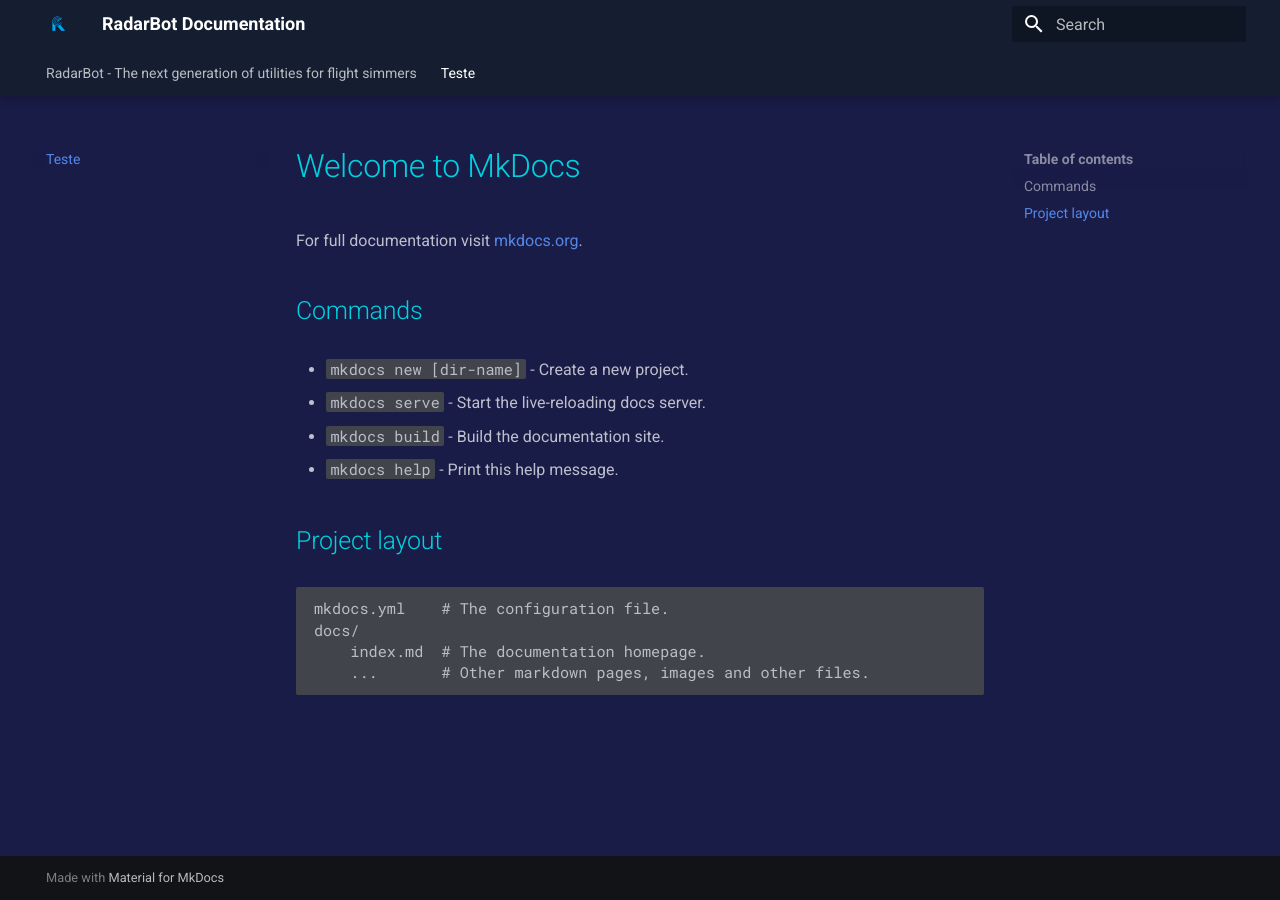
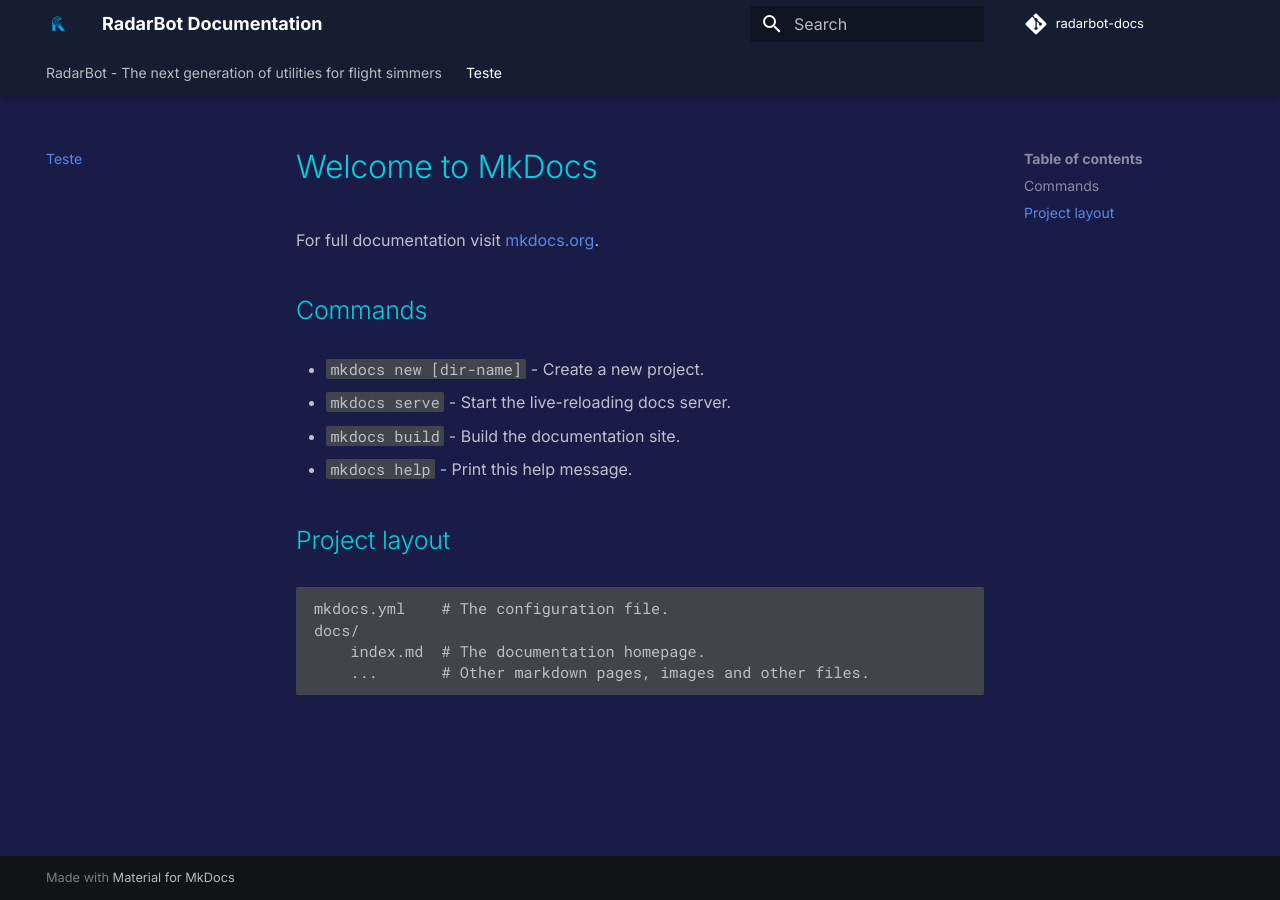
Before and after one commit to radarbot-team/radarbot-docs, an MkDocs documentation site: the page built from docs/index.md, in a window 1280 px wide. Built offline with MkDocs 1.6.1 and Material for MkDocs 9.7.7, drawn with Linux system fonts in a browser that asks for light colours; comment, search, counter and statistics services are not loaded.

Commit message:
added favicon

```diff
--- a/mkdocs.yml
+++ b/mkdocs.yml
@@ -1,11 +1,13 @@
 site_name: RadarBot Documentation
 site_url: https://docs.radarbot.xyz
+repo_url: https://github.com/radarbot-team/radarbot-docs
+repo_name: radarbot-docs
 
 
 theme:
   name: material
   font:
-    text: Roboto
+    text: Inter
   logo: assets/images/RadarBotLogo.png
 
   palette:
@@ -20,6 +22,7 @@
     - search.suggest
     - search.highlight
     - search.share
+  favicon: assets/images/RadarBotLogo.png
 
 extra_css:
   - stylesheets/extra.css
```
